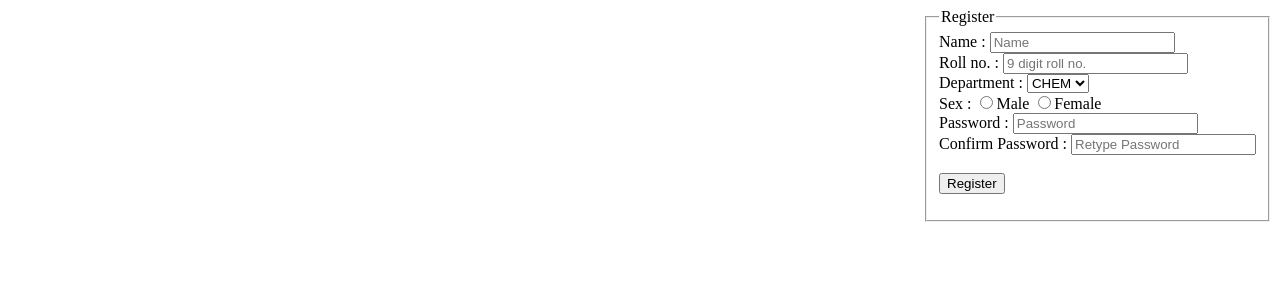
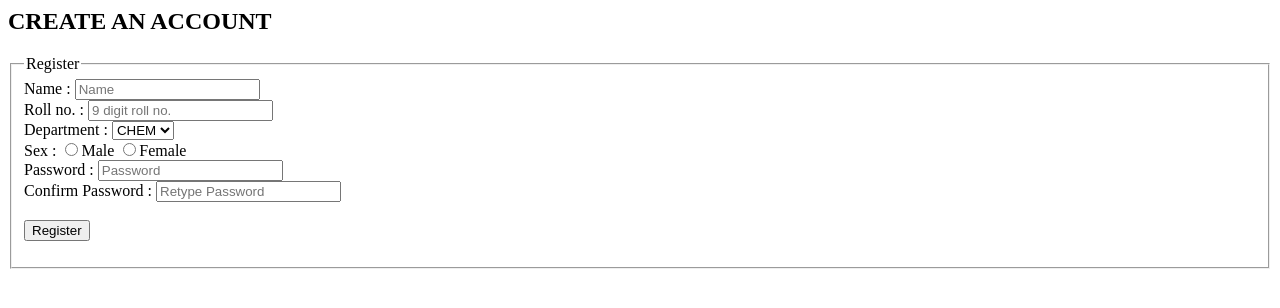
Before and after one commit to PranavPKS/Delta-repo-backend, a PHP site: page /register.php in a window 1280 px wide. Shown: the top 308 px of the page. Run offline with PHP 8.4, Linux system fonts and the light colour scheme; data that the repository does not hold is empty.

Commit message:
registration form

```diff
--- a/register.php
+++ b/register.php
@@ -36,7 +36,9 @@ echo 'All fields are required.';
 
 
 ?>
-<div id="reg" style="float:right;">
+<body>
+<div id="reg">
+<h2>CREATE AN ACCOUNT</h2>
 <fieldset>
 <legend>Register</legend>
 <form action="register.php" method="POST">
@@ -70,6 +72,7 @@ echo 'All fields are required.';
 </form>
 </fieldset>
 </div>
+</body>
 <?php
 }
 
```
